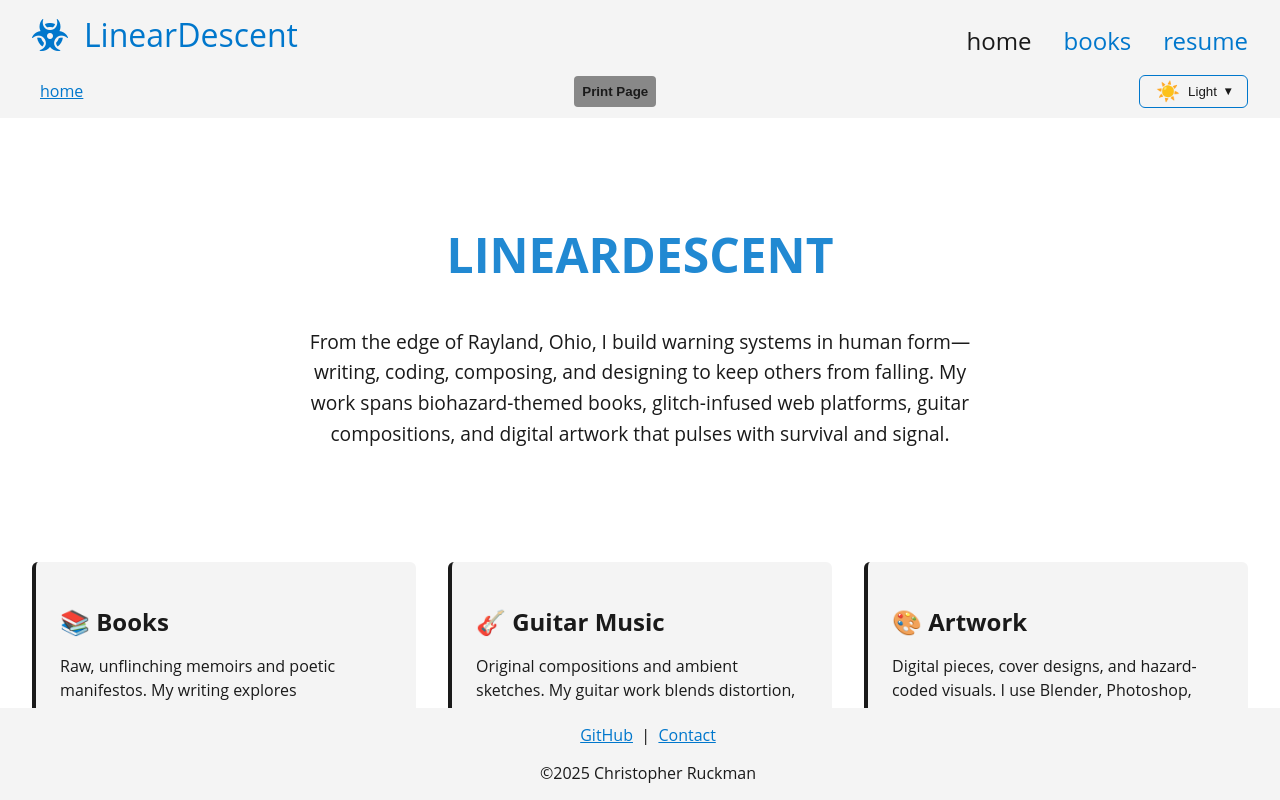
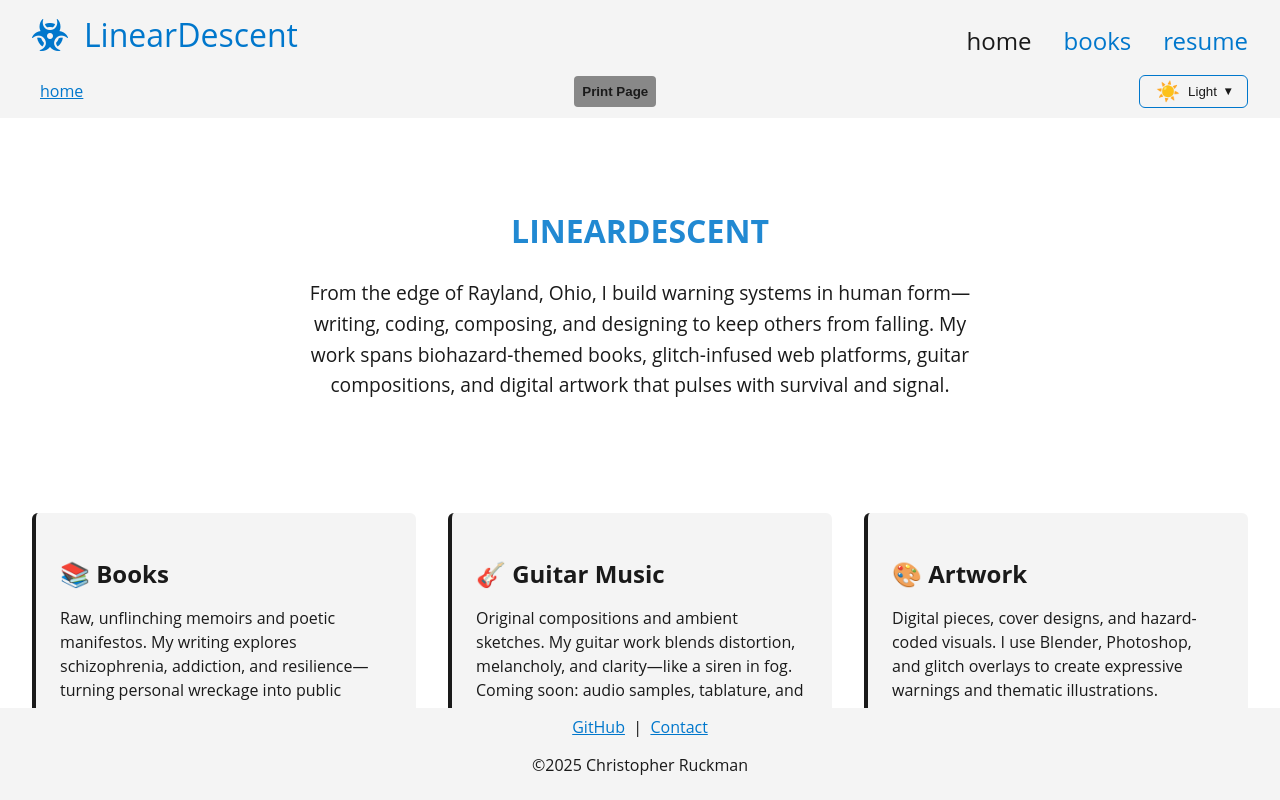
Before and after one commit to cruckman900/portfolio-ts, a Next.js app: page / in a window 1280 px wide. Built offline with nearby package versions, Linux system fonts and the light colour scheme.

Commit message:
light is green, trap is clean

```diff
--- a/src/styles/layout/footer.scss
+++ b/src/styles/layout/footer.scss
@@ -4,16 +4,6 @@
     background-color: var(--surface);
     color: var(--text);
 
-    .main {
-        width: 90vw;
-
-        p, div {
-            position: relative;
-            top: 0.5rem;
-            left: 4rem;
-        }
-    }
-
     @media print {
         display: none;
     }
--- a/src/styles/layout/navbar.scss
+++ b/src/styles/layout/navbar.scss
@@ -1,6 +1,7 @@
 @use '@/styles/base.scss';
 
 .navbar {
+    position: relative;
     display: flex;
     float: row;
     background-color: var(--surface);
@@ -31,8 +32,6 @@
     }
 
     .link {
-        // padding: 1.5rem 0 .5rem 2rem;
-        // margin: auto;
         margin-top: 1.5rem;
         margin-right: 2rem;
 
@@ -82,11 +81,11 @@
     }
 }
 
-@media screen and (max-width: 500px) {
+@media screen and (max-width: 600px) {
     .mobile-menu {
         // position: absolute;
         // top: 0;
-        z-index: 10;
+        // z-index: 10;
         height: calc(100vh - 9rem);
         width: 100%;
         background-color: base.$dark-bg;
--- a/src/styles/page/index.scss
+++ b/src/styles/page/index.scss
@@ -3,7 +3,7 @@
     text-align: center;
 
     .glitch-title {
-        font-size: 3rem;
+        font-size: 2rem;
         text-transform: uppercase;
         animation: flicker 2s infinite;
 
```
Also changed, not shown: src/components/Page/Resume/ResumeHeader.tsx (deleted, +0 -25 lines), src/models/ResumeEntry.ts (deleted, +0 -14 lines).
